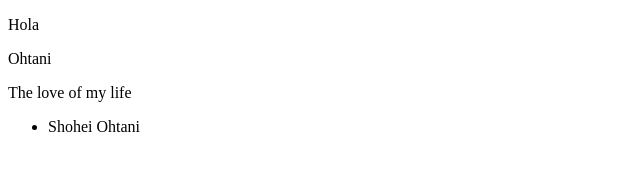
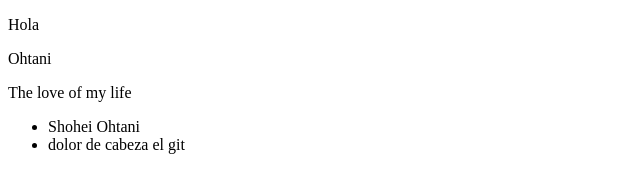
Before and after one commit to Markiando/aluragit, a plain HTML site: page index.html in a window 1280 px wide. Shown: the whole page, without its empty margins (0-640 px from the left). Drawn offline with Linux system fonts and the light colour scheme.

Commit message:
Agregando una item

```diff
--- a/index.html
+++ b/index.html
@@ -12,6 +12,7 @@
     <p>The love of my life</p>
 <ul>
     <li>Shohei Ohtani</li>
+    <li>dolor de cabeza el git</li>
 </ul>
 </body>
 </html>
```
